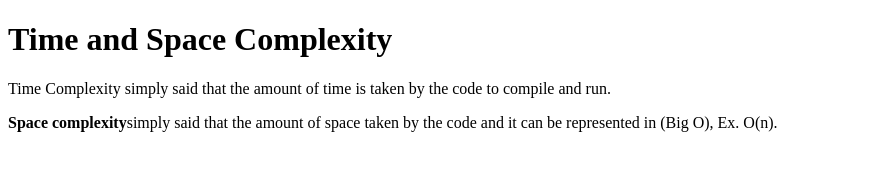
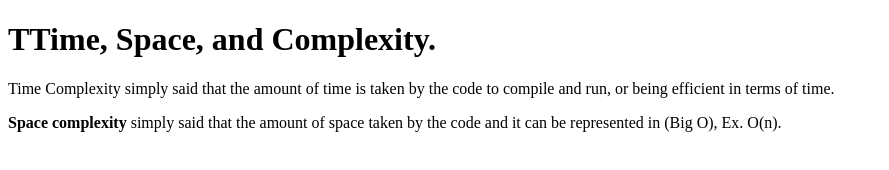
Before and after one commit to acciojob/time-and-space-complexity-Ankur-Kumar-4, a website: page main.html in a window 1280 px wide. Shown: the whole page, without its empty margins (0-889 px from the left). Drawn offline with Linux system fonts and the light colour scheme.

Commit message:
created a submission

```diff
--- a/main.html
+++ b/main.html
@@ -9,11 +9,11 @@
 <body>
 	<!-- the entire body must be written by student -->
 
-	<h1>Time and Space Complexity</h1>
+	<h1>TTime, Space, and Complexity.</h1>
 
-	<p>Time Complexity simply said that the amount of time is taken by the code to compile and run.</p>
+	<p>Time Complexity simply said that the amount of time is taken by the code to compile and run, or being efficient in terms of time.</p>
 
-	<p><b>Space complexity</b>simply said that the amount of space taken by the code and it can be represented in (Big O), Ex. O(n).</p>
+	<p><b>Space complexity</b> simply said that the amount of space taken by the code and it can be represented in (Big O), Ex. O(n).</p>
 
 
 
```
